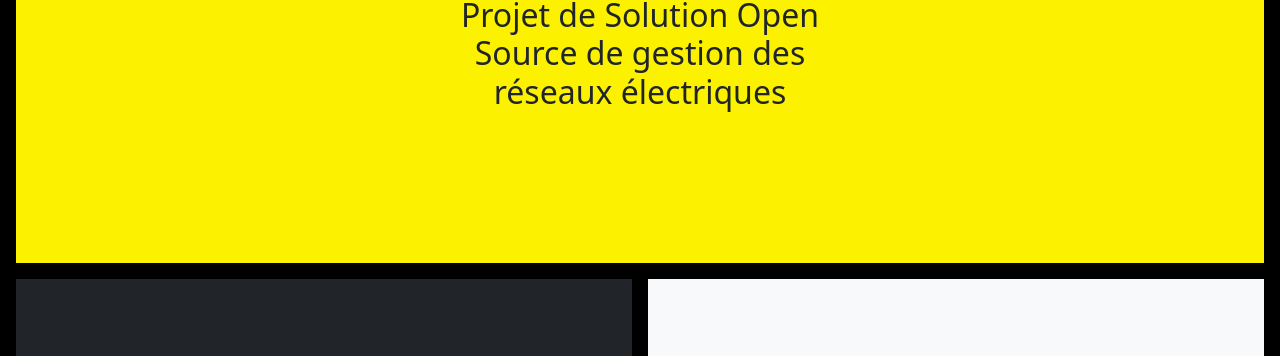
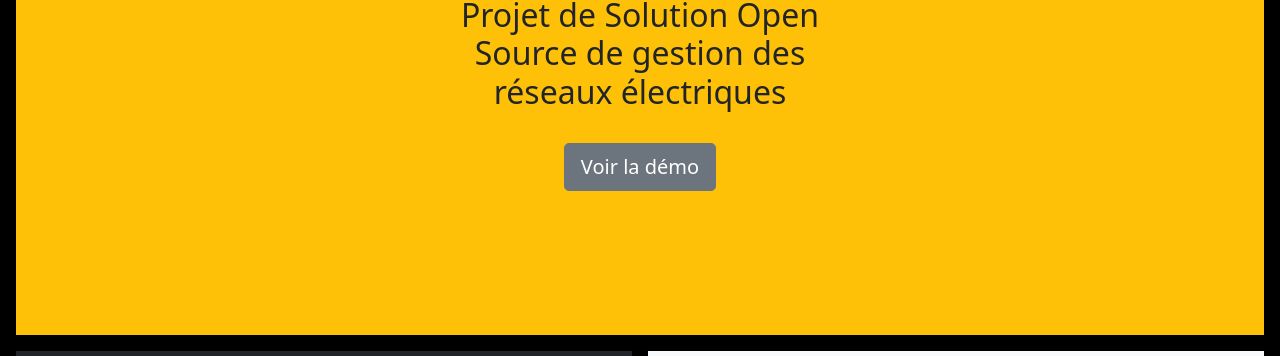
Before and after one commit to yverdon/kablo-website, a plain HTML site: page index.html in a window 1280 px wide. Shown: the part 366-722 px from the top of the page. Drawn offline with Linux system fonts and the light colour scheme.

Commit message:
add demo link

```diff
--- a/index.html
+++ b/index.html
@@ -20,7 +20,7 @@
       }
 
       #banner {
-        background-color: #fcf200 !important;
+        background-color: #ffc107 !important;
       }
 
       #banner h1 {
@@ -56,7 +56,10 @@
     <div class="col-md-5 p-lg-5 mx-auto my-5">
       <h1 class="display-4 fw-normal">kablo</h1>
       <h2>Projet de Solution Open Source de gestion des réseaux électriques</h2>
+      <br>
+      <a class="btn btn-secondary btn-lg" href="https://demo.kablo.ch" target="_blank" role="button">Voir la démo</a>
     </div>
+
   </div>
 
   <div class="d-md-flex flex-md-equal w-100 my-md-3 ps-md-3">
```
Also changed, not shown: assets/images/kablo_happy.svg (added), assets/images/logo.svg (added), assets/images/logo__.svg (added).
